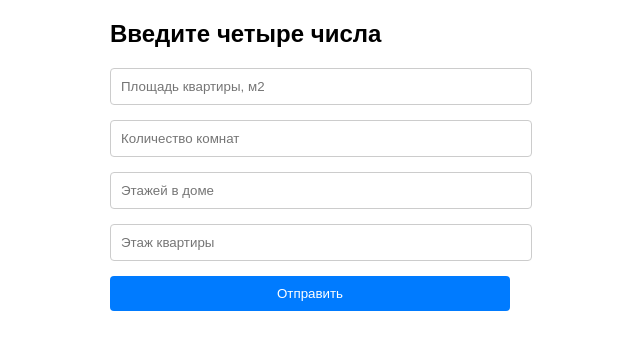
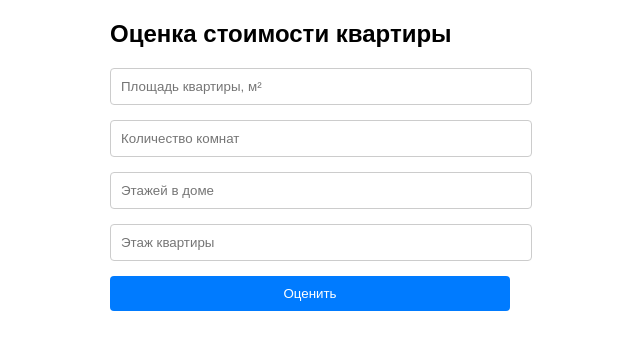
Before and after one commit to DariaPigareva/pabd25, a Flask app: page / in a window 1280 px wide. Shown: the top 350 px of the page, without its empty margins (330-970 px from the left). Run offline with Flask 3, Linux system fonts and the light colour scheme; parts of the project's set-up code (start-up, migrations or seed data) failed here and were passed over.

Commit message:
ветка linear regression

```diff
--- a/service/templates/index.html
+++ b/service/templates/index.html
@@ -3,18 +3,16 @@
 <head>
     <meta charset="UTF-8">
     <meta name="viewport" content="width=device-width, initial-scale=1.0">
-    <title>Форма ввода чисел</title>
+    <title>Оценка стоимости квартиры</title>
     <style>
         body {
             font-family: Arial, sans-serif;
             margin: 20px;
         }
-
         .form-container {
             max-width: 400px;
             margin: 0 auto;
         }
-
         input[type="number"] {
             width: 100%;
             padding: 10px;
@@ -22,7 +20,6 @@
             border: 1px solid #ccc;
             border-radius: 4px;
         }
-
         button {
             width: 100%;
             padding: 10px;
@@ -32,21 +29,24 @@
             border-radius: 4px;
             cursor: pointer;
         }
-
         button:hover {
             background-color: #0056b3;
+        }
+        #response {
+            margin-top: 20px;
+            font-size: 1.1em;
         }
     </style>
 </head>
 <body>
     <div class="form-container">
-        <h2>Введите четыре числа</h2>
+        <h2>Оценка стоимости квартиры</h2>
         <form id="numberForm">
-            <input type="number" id="num1" placeholder="Площадь квартиры, м2" required>
-            <input type="number" id="num2" placeholder="Количество комнат" required>
-            <input type="number" id="num3" placeholder="Этажей в доме" required>
-            <input type="number" id="num4" placeholder="Этаж квартиры" required>
-            <button type="button" onclick="submitForm()">Отправить</button>
+            <input type="number" id="num1" placeholder="Площадь квартиры, м²" min="1" required>
+            <input type="number" id="num2" placeholder="Количество комнат" min="1" max="10" required>
+            <input type="number" id="num3" placeholder="Этажей в доме" min="1" max="100" required>
+            <input type="number" id="num4" placeholder="Этаж квартиры" min="1" max="100" required>
+            <button type="button" onclick="submitForm()">Оценить</button>
         </form>
         <div id="response"></div>
     </div>
@@ -74,7 +74,11 @@
             })
             .then(response => response.json())
             .then(data => {
-                document.getElementById('response').innerText = 'Ответ сервера: ' + JSON.stringify(data);
+                if (data.status === "success") {
+                    document.getElementById('response').innerText = data.message;
+                } else {
+                    document.getElementById('response').innerText = data.message || "Ошибка при обработке запроса.";
+                }
             })
             .catch(error => {
                 console.error('Ошибка:', error);
@@ -83,5 +87,4 @@
         }
     </script>
 </body>
-</head>
 </html>
```
Also changed, not shown: README.md, 1 other file.
